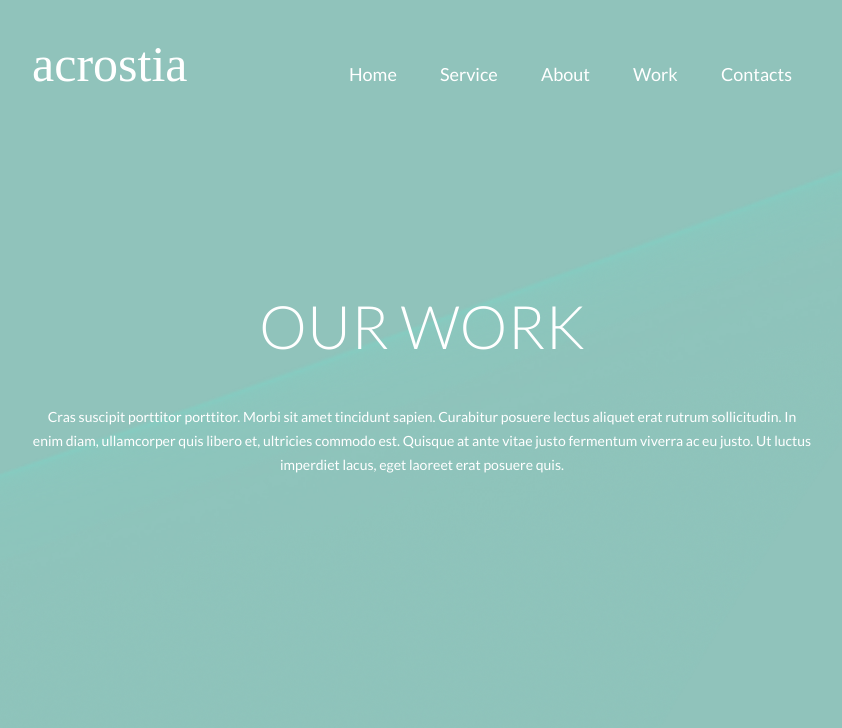
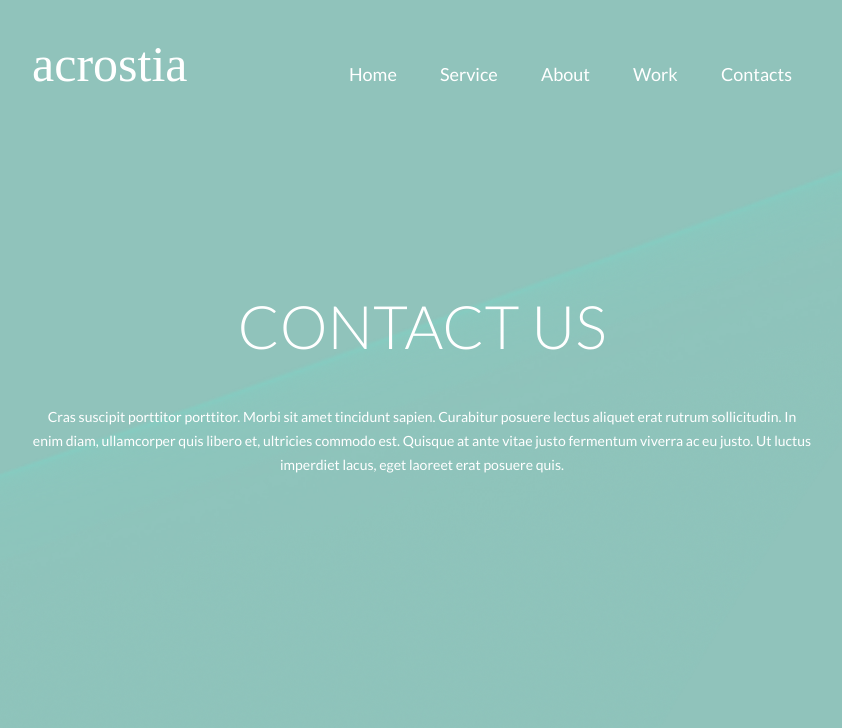
Before and after one commit to GeekHub-Frontend-CMS-8/Storchak_Maksym_HW_10, a website: page assets/contacts.html in a window 1280 px wide. Shown: the top 728 px of the page, without its empty margins (218-1060 px from the left). Drawn offline with nearby package versions, Linux system fonts and the light colour scheme; files that its build step writes are made by us from their sources; a web font is replaced by a local one.

Commit message:
fix contacts

```diff
--- a/assets/contacts.html
+++ b/assets/contacts.html
@@ -28,7 +28,7 @@
             </nav>
         </header>
         <div class="title">
-            <h2 class="title__header">our work</h2>
+            <h2 class="title__header">CONTACT US</h2>
             <p class="title__txt title__txt-contacts">Cras suscipit porttitor porttitor. Morbi sit amet tincidunt
                 sapien.
                 Curabitur posuere lectus aliquet erat rutrum sollicitudin. In enim diam, ullamcorper quis libero et,
```
Also changed, not shown: build/contacts.html.
